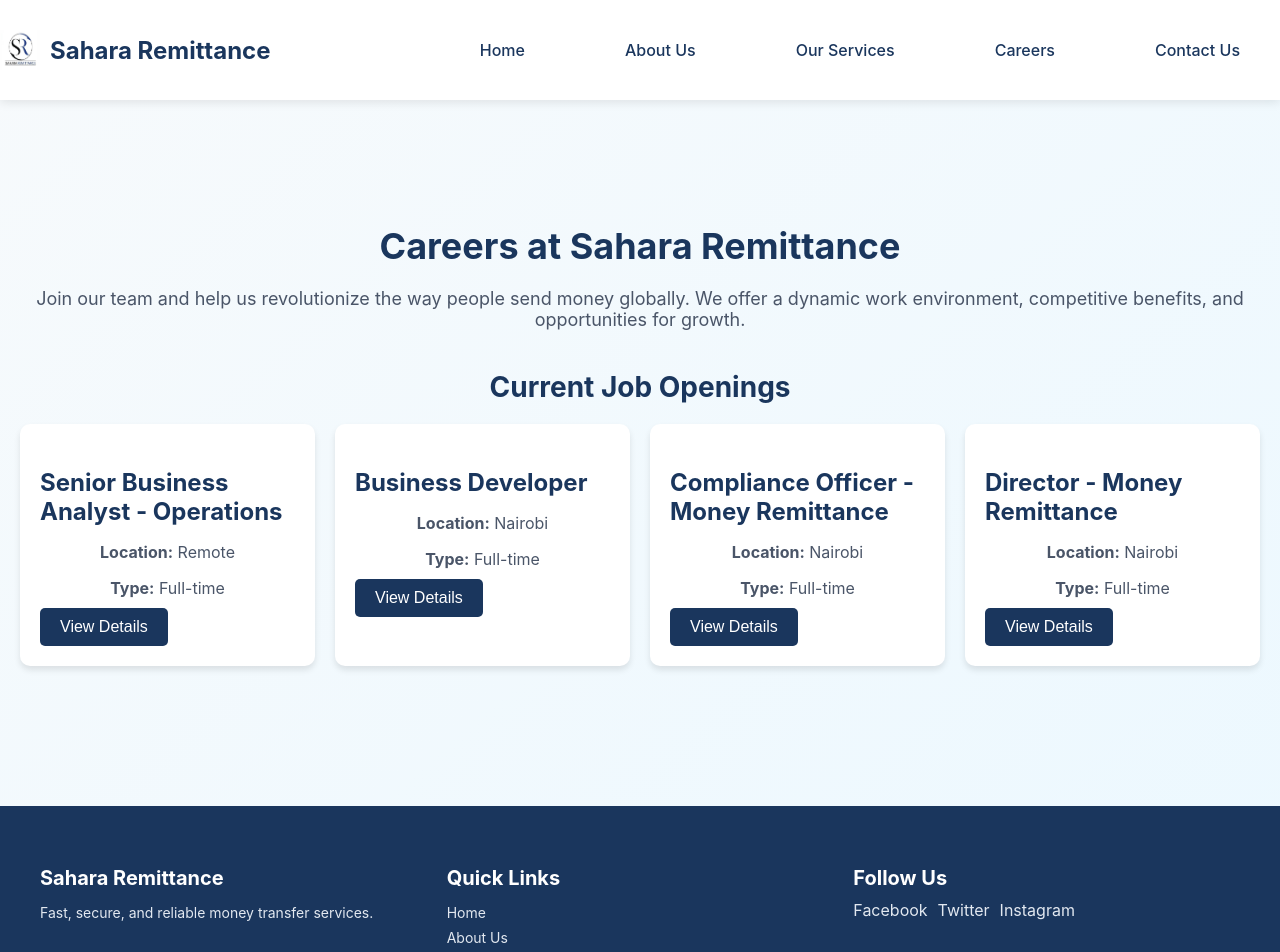
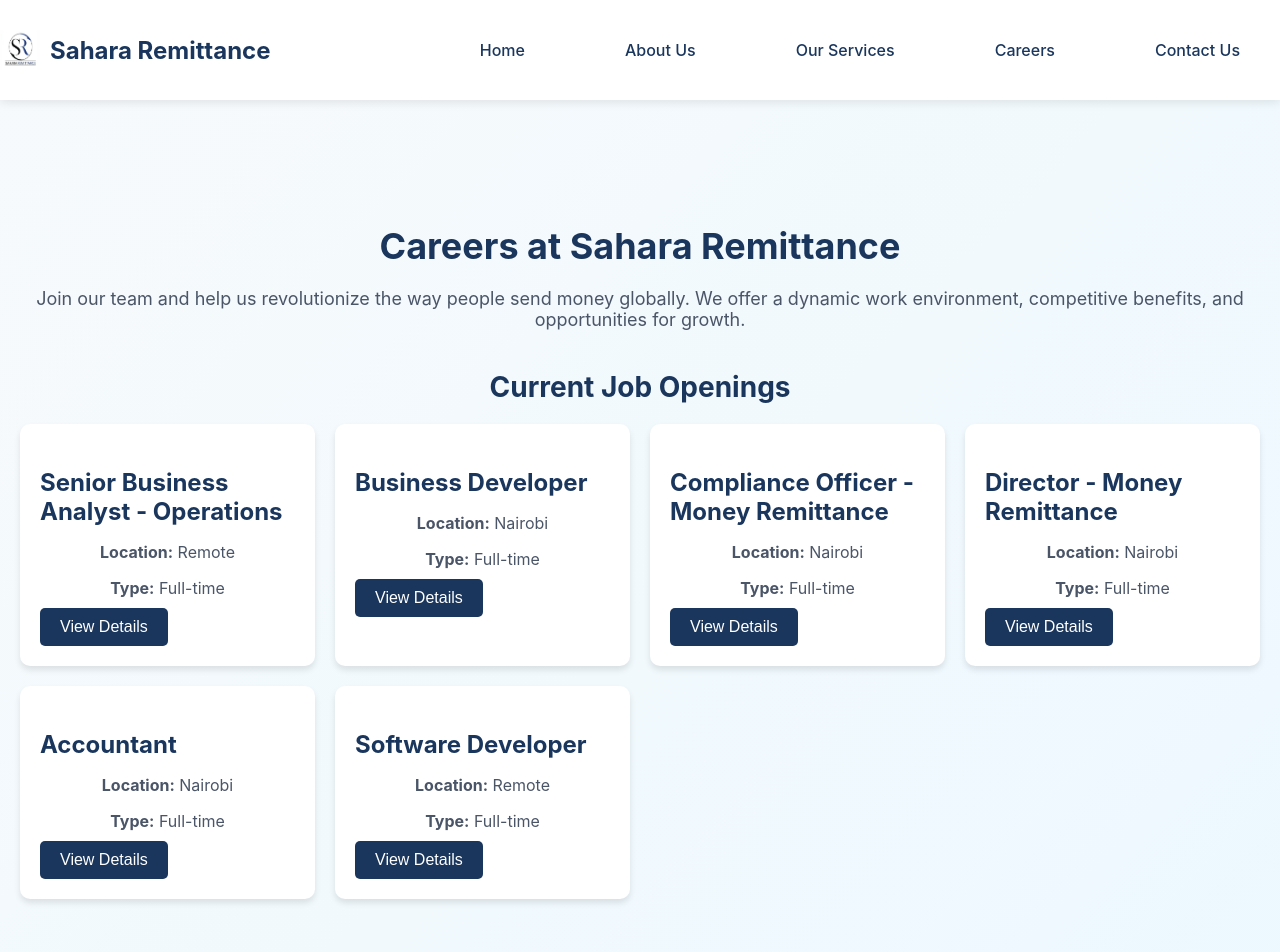
Before and after one commit to JohnMnyika/sahara_remittance, a Next.js app: page /careers in a window 1280 px wide. Shown: the top 952 px of the page. Built offline with nearby package versions, Linux system fonts and the light colour scheme.

Commit message:
Fixed the menu on home page and added some careers on the career page

```diff
--- a/src/pages/careers.tsx
+++ b/src/pages/careers.tsx
@@ -121,6 +121,44 @@
                 'Strong financial acumen and leadership skills.',
             ],
         },
+        {
+            title: 'Accountant',
+            location: 'Nairobi',
+            type: 'Full-time',
+            description: 'Manage financial records, prepare reports, and ensure compliance with accounting standards.',
+            responsibilities: [
+                'Prepare and maintain financial statements and reports.',
+                'Manage accounts payable and receivable.',
+                'Conduct monthly, quarterly, and annual financial reconciliations.',
+                'Ensure compliance with tax regulations and filing requirements.',
+            ],
+            requirements: [
+                'Bachelor’s degree in Accounting, Finance, or related field.',
+                'CPA or ACCA certification preferred.',
+                '3+ years of experience in accounting or finance.',
+                'Proficiency in accounting software (e.g., QuickBooks, SAP).',
+                'Strong attention to detail and organizational skills.',
+            ],
+        },
+        {
+            title: 'Software Developer',
+            location: 'Remote',
+            type: 'Full-time',
+            description: 'Design, develop, and maintain software solutions to support our remittance platform.',
+            responsibilities: [
+                'Develop and maintain web and mobile applications.',
+                'Collaborate with cross-functional teams to define software requirements.',
+                'Write clean, scalable, and well-documented code.',
+                'Troubleshoot and debug software issues.',
+            ],
+            requirements: [
+                'Bachelor’s degree in Computer Science, Software Engineering, or related field.',
+                '3+ years of experience in software development.',
+                'Proficiency in programming languages such as JavaScript, Python, or Java.',
+                'Experience with frameworks like React, Node.js, or Django.',
+                'Strong problem-solving and communication skills.',
+            ],
+        },
     ];
 
     return (
--- a/src/styles/Header.module.scss
+++ b/src/styles/Header.module.scss
@@ -79,6 +79,7 @@
       max-height: 0;
       transition: max-height 0.3s ease-out;
       box-shadow: 0 2px 10px rgba(0, 0, 0, 0.1);
+      z-index: 9;
 
       &.navOpen {
         max-height: 300px; // Adjust based on your content
```
